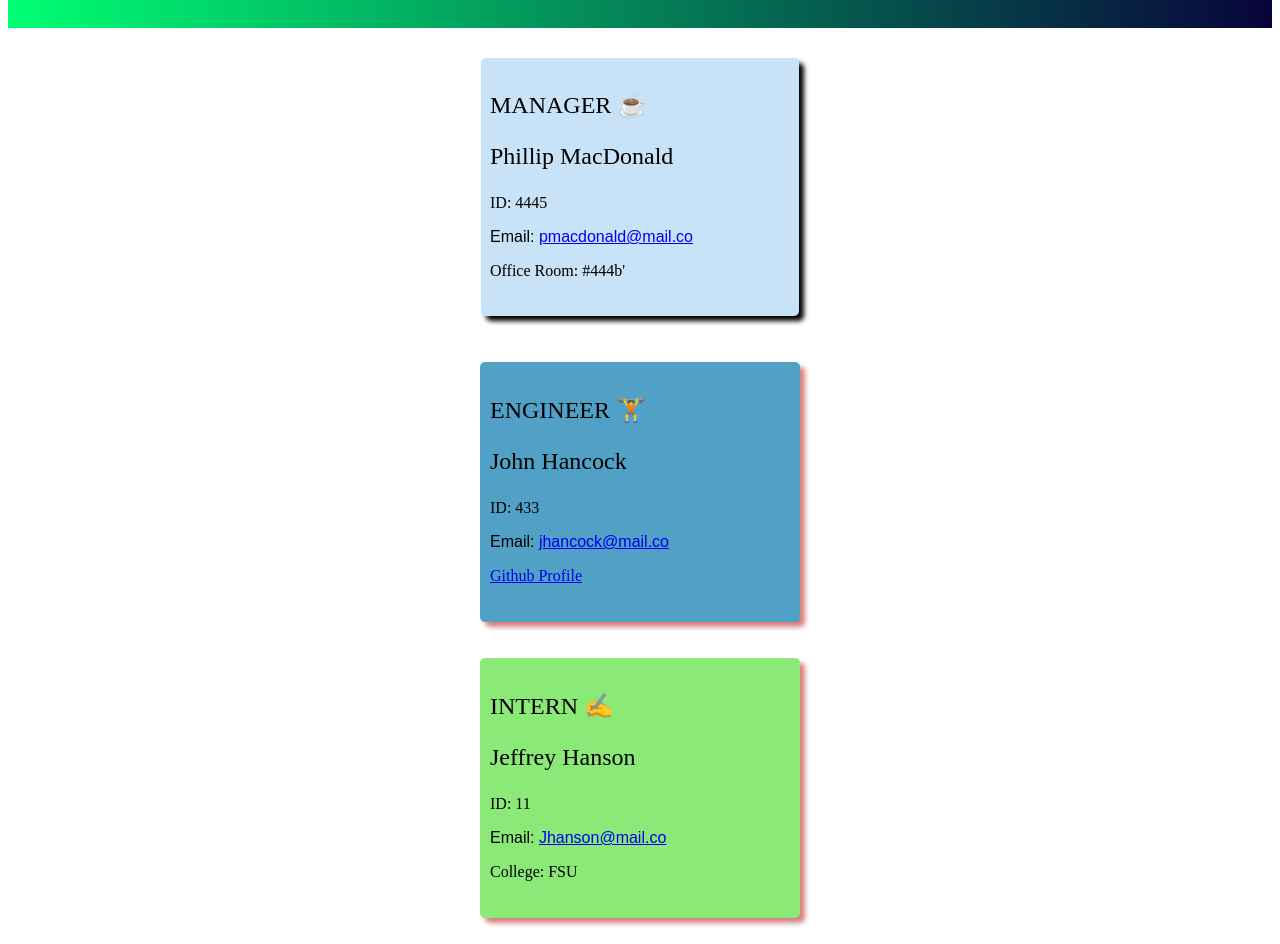
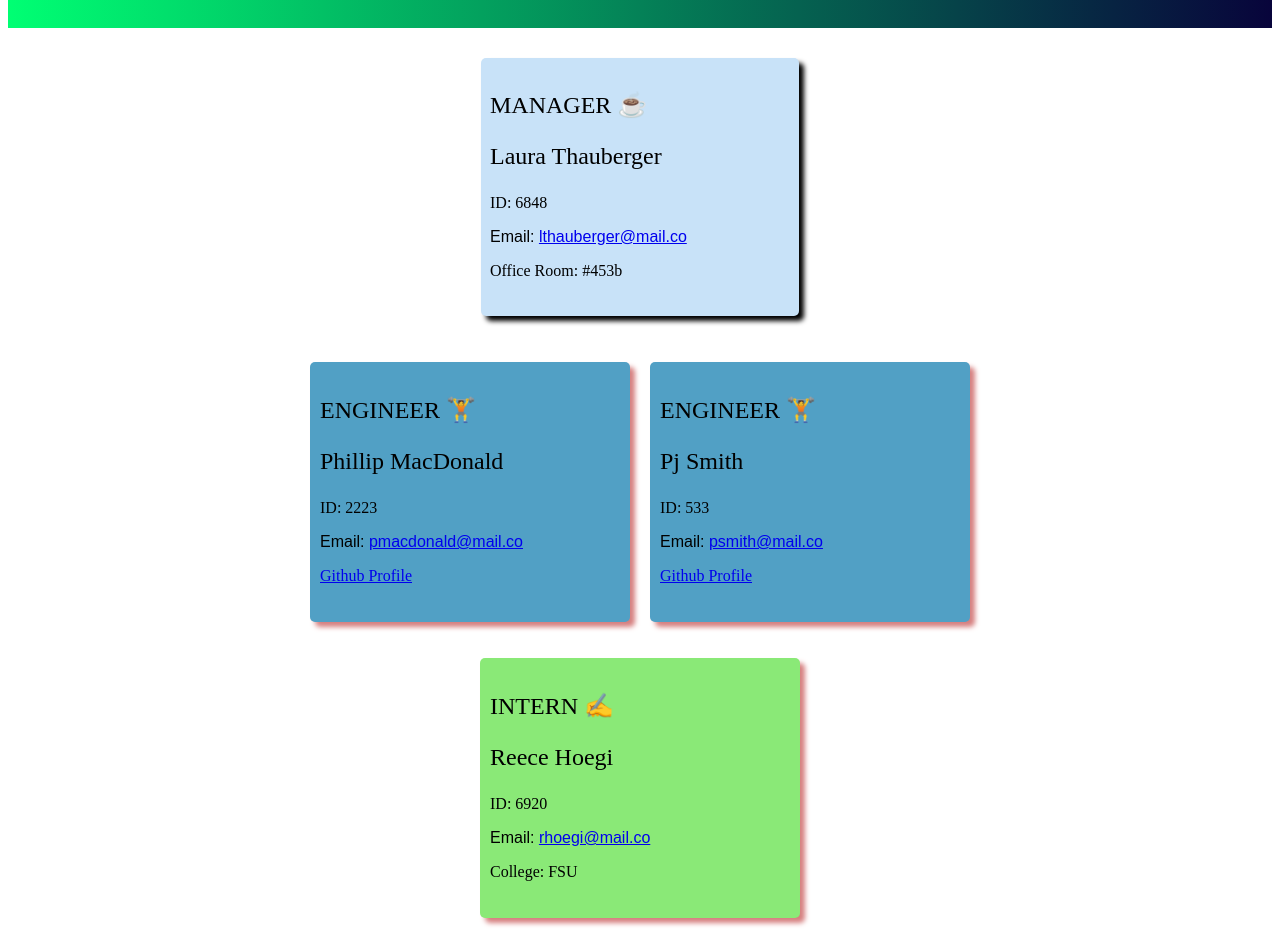
Before and after one commit to pmacdonald15/team-profile-generator, a plain HTML site: page dist/index.html in a window 1280 px wide. Shown: the part 80-1024 px from the top of the page. Drawn offline with Linux system fonts and the light colour scheme.

Commit message:
added video to readme and updated dist file

```diff
--- a/dist/index.html
+++ b/dist/index.html
@@ -17,10 +17,10 @@
 
         <div>
           <p id="role">Manager &#9749;</p>
-          <p id="name">Phillip MacDonald</p>
-          <p>ID: 4445</p>
-          <pre id="email">Email: <a href = "mailto: pmacdonald@mail.co">pmacdonald@mail.co</a></pre>
-          <p>Office Room: #444b'</p>
+          <p id="name">Laura Thauberger</p>
+          <p>ID: 6848</p>
+          <pre id="email">Email: <a href = "mailto: lthauberger@mail.co">lthauberger@mail.co</a></pre>
+          <p>Office Room: #453b</p>
         </div>
 
       </div>
@@ -28,10 +28,18 @@
 
         <li>
           <p id="role">Engineer &#127947;</p>
-          <p id="name">John Hancock</p>
-          <p>ID: 433</p>
-          <pre id="email">Email: <a href = "mailto: jhancock@mail.co">jhancock@mail.co</a></pre>
-          <a href="https://github.com/jhancock15">Github Profile</a>
+          <p id="name">Phillip MacDonald</p>
+          <p>ID: 2223</p>
+          <pre id="email">Email: <a href = "mailto: pmacdonald@mail.co">pmacdonald@mail.co</a></pre>
+          <a href="https://github.com/pmacdonald15">Github Profile</a>
+        </li>
+
+        <li>
+          <p id="role">Engineer &#127947;</p>
+          <p id="name">Pj Smith</p>
+          <p>ID: 533</p>
+          <pre id="email">Email: <a href = "mailto: psmith@mail.co">psmith@mail.co</a></pre>
+          <a href="https://github.com/psmith1222">Github Profile</a>
         </li>
 
       </ul>
@@ -39,9 +47,9 @@
 
     <li>
       <p id="role">Intern &#9997;</p>
-      <p id="name">Jeffrey Hanson</p>
-      <p>ID: 11</p>
-      <pre id="email">Email: <a href = "mailto: Jhanson@mail.co">Jhanson@mail.co</a></pre>
+      <p id="name">Reece Hoegi</p>
+      <p>ID: 6920</p>
+      <pre id="email">Email: <a href = "mailto: rhoegi@mail.co">rhoegi@mail.co</a></pre>
       <p>College: FSU</p>
     </li>
 
```
Also changed, not shown: README.md.
